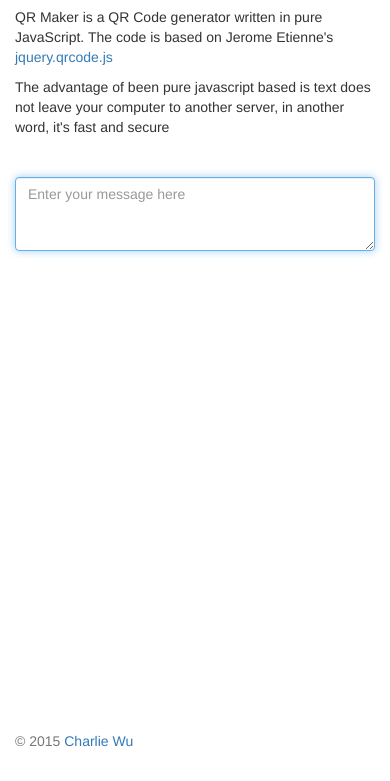
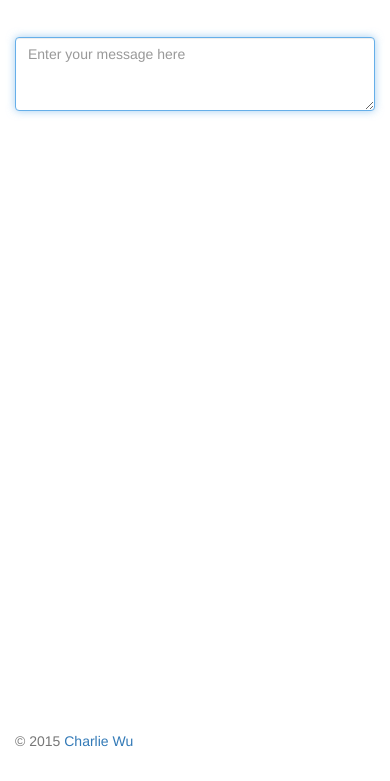
Before and after one commit to holyman2k/qr, a plain HTML site: page index.html in a window 390 px wide. Shown: the part 63-844 px from the top of the page. Drawn offline with Linux system fonts and the light colour scheme.

Commit message:
hide message on mobile

```diff
--- a/index.html
+++ b/index.html
@@ -10,8 +10,8 @@
     <div id="page-wrap">
         <div class="container">
             <h1>QR Maker</h1>
-            <p>QR Maker is a QR Code generator written in pure JavaScript. The code is based on Jerome Etienne's <a href="http://jeromeetienne.github.io/jquery-qrcode/">jquery.qrcode.js</a></p>
-            <p>The advantage of been pure javascript based is text does not leave your computer to another server, in another
+            <p class="hidden-xs">QR Maker is a QR Code generator written in pure JavaScript. The code is based on Jerome Etienne's <a href="http://jeromeetienne.github.io/jquery-qrcode/">jquery.qrcode.js</a></p>
+            <p class="hidden-xs">The advantage of been pure javascript based is text does not leave your computer to another server, in another
                 word, it's fast and secure</p>
 
             <p>&nbsp;</p>
```
